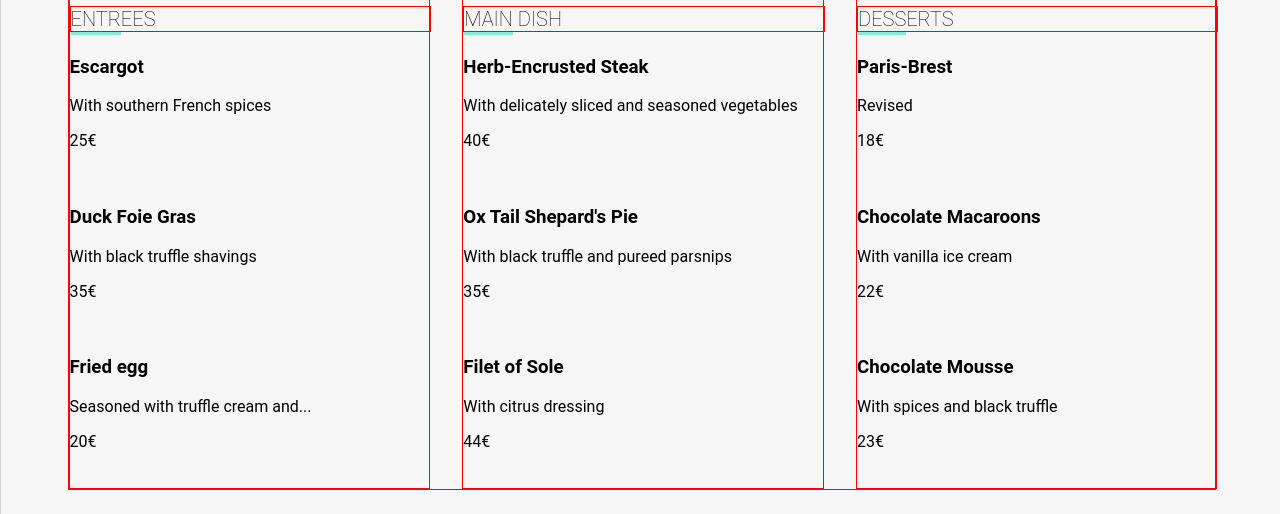
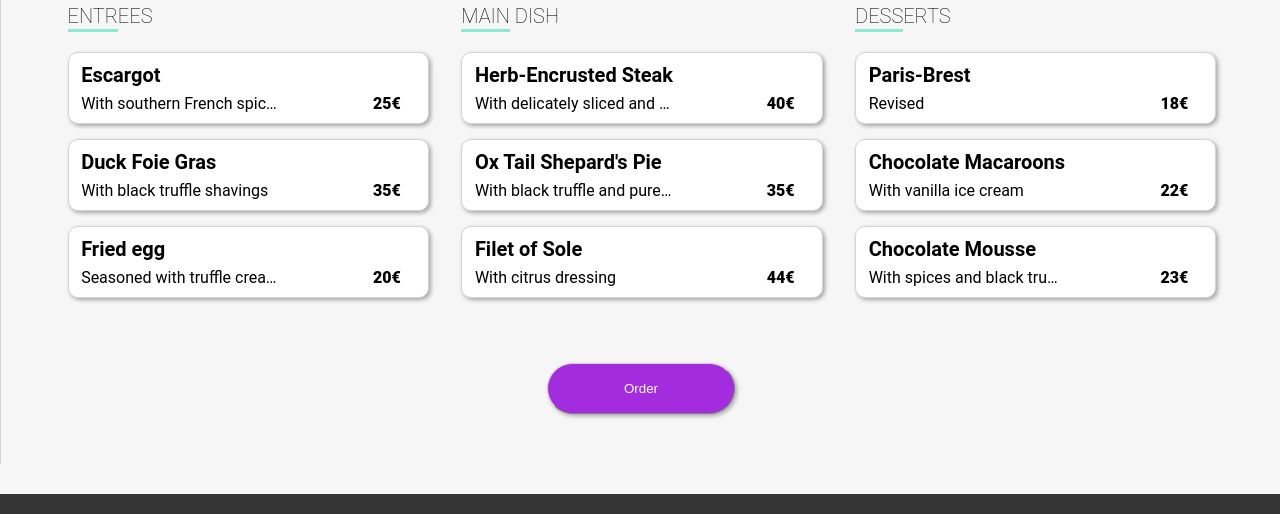
Before and after one commit to anesu98/AnesuisheShipe_2_10-10-2023_A, a plain HTML site: page dist/Menu-1__the-full-palette.html in a window 1280 px wide. Shown: the part 400-914 px from the top of the page. Drawn offline with Linux system fonts and the light colour scheme; a web font is replaced by a local one.

```diff
--- a/dist/Menu-1__the-full-palette.html
+++ b/dist/Menu-1__the-full-palette.html
@@ -12,8 +12,6 @@
     </head>
 
     <body>
-        <div class="loader loader--hidden"></div>
-
         <header>
             <nav class="nav-bar" id="navBar">
                 <a href="./index.html" class="nav-bar__return fa-solid fa-arrow-left"></a>
--- a/scss/1.utils/_mixins.scss
+++ b/scss/1.utils/_mixins.scss
@@ -62,23 +62,3 @@
       opacity: 1;
     }
   }
-
-@keyframes loading {
-  from {transform: rotate(0turn)}
-  to {transform: rotate(1turn)}
-}
-
-@keyframes show {
-  from { opacity: 0 }
-  to { opacity: 1 }
-}
-
-@keyframes hide {
-  from{opacity: 1}
-  to {opacity: 0}
-}
-
-@keyframes display-none {
-  from{display: block}
-  to{display: none}
-}
--- a/scss/1.utils/_normalize.scss
+++ b/scss/1.utils/_normalize.scss
@@ -3,5 +3,4 @@ body {
     padding: 0;
     box-sizing: border-box;
     font-size: 16px;
-    width: 100vw;
 }
--- a/scss/4.components/_meal-label.scss
+++ /dev/null
@@ -1,45 +0,0 @@
-.menu-form {
-
-
-    &__meal-select {
-        @include flex-cntr(row);
-        height: 100%;
-        width: 0%;
-        opacity: 0;
-        visibility: hidden;
-        background-color: rgb(131,232,210);
-        transition: 0.5s width, 0.5s opacity, 0.2s visibility;
-    }
-
-    &__checkbox {
-        color: white;
-        font-size: 21px;
-        transform-origin: center;
-        opacity: 0;
-        visibility: hidden;
-        transition: 0.5s opacity, 0.2s visibility;
-    }
-
-    &__checkbox-hidden {
-        display: none;
-    }
-
-    &__meal-label:hover {
-
-        .menu-form__meal {
-            width: 80%;
-        }
-
-        .menu-form__meal-select {
-            opacity: 1;
-            width: 15%;
-            visibility: visible;
-        }
-
-        .menu-form__checkbox {
-            animation: rotate360 0.5s linear;
-            opacity: 1;
-            visibility: visible;
-        }
-    }
-}
--- a/scss/4.components/_menu-form.scss
+++ b/scss/4.components/_menu-form.scss
@@ -5,17 +5,33 @@
     width: 100%;
     height: auto;
     margin: 0;
-    @include construction-line($element);
    }
 
-   &__fieldset {
+    &__fieldset-title {
+        font-weight: nth($font-weight, 1);
+        font-size: nth($font-size, 4);
+        margin-bottom: 1.5rem;
+
+        span {
+            &:nth-child(1) {
+                padding-bottom: 0.5%;
+                border-bottom: 3px;
+                border-left: 0;
+                border-right: 0;
+                border-top: 0;
+                border-style: solid;
+                border-color: rgb(140, 233, 212);
+            }
+        }
+    }
+
+    &__fieldset {
         width: 100%;
         max-width: 100%;
         margin: 0;
         padding: 0;
         border-style: none;
         opacity: 0;
-        @include construction-line($element);
 
         &:nth-child(1) {
             animation: 2s fade-in forwards;
@@ -30,29 +46,24 @@
         }
     }
 
-    &__fieldset-title {
-        font-weight: nth($font-weight, 1);
-        font-size: nth($font-size, 4);
-        margin-bottom: 1.5rem;
+    &__meal-label {
+        display: flex;
+        flex-direction: row;
+        justify-content: space-between;
+        align-items: center;
+        border-radius: 10px;
+        border-style: solid;
+        border-width: 1px;
+        border-color: lightgray;
+        background-color: rgb(255,255,255);
+        box-shadow: 2px 2px 4px rgba(0, 0, 0, 0.33);
+        overflow: hidden;
         width: 100%;
-        @include construction-line($element);
-
-        span {
-            &:nth-child(1) {
-                padding-bottom: 0.5%;
-                border-bottom: 3px;
-                border-left: 0;
-                border-right: 0;
-                border-top: 0;
-                border-style: solid;
-                border-color: rgb(140, 233, 212);
-            }
-        }
-    }
-
-
-
-    &__meal-label {
+        max-width: 100%;
+        height: 70px;
+        margin: 0 0 15px 0;
+        padding: 0;
+        opacity: 0;
 
         &:nth-child(1) {
             animation: 1s fade-in forwards;
@@ -105,7 +116,76 @@
         }
     }
 
+    &__meal {
+        margin: 12px 0 12px 0;
+        width: 95%;
+        margin-left: 3.5%;
+        transition: 0.5s width;
+    }
 
+    &__meal-name {
+        margin: 0;
+        height: fit-content;
+        width: 95%;
+        max-width: 300px;
+        font-size: nth($font-size , 4);
+        text-overflow: ellipsis;
+        text-wrap: nowrap;
+        overflow: hidden;
+        text-overflow: ellipsis;
+        white-space: nowrap;
+    }
+
+    &__meal-description {
+        margin: 7px 0 0 0;
+        height: 19px;
+        width: 95%;
+        max-width: 95%;
+        display: flex;
+        justify-content: space-between;
+
+        p {
+            margin: 0;
+            text-wrap: nowrap;
+        }
+
+        p:nth-child(1) {
+            height: 19px;
+            text-overflow: ellipsis;
+            overflow: hidden;
+            white-space: nowrap;
+            width: 75%;
+            max-width: 200px;
+        }
+
+        p:nth-child(2) {
+            font-weight: nth($font-weight, 9);
+            width: 10%;
+        }
+    }
+
+    &__meal-select {
+        @include flex-cntr(row);
+        height: 100%;
+        width: 0%;
+        opacity: 0;
+        visibility: hidden;
+        background-color: rgb(131,232,210);
+        transition: 0.5s width, 0.5s opacity, 0.2s visibility;
+    }
+
+    &__checkbox {
+        color: white;
+        font-size: 21px;
+        transform-origin: center;
+        opacity: 0;
+        visibility: hidden;
+        transition: 0.5s opacity, 0.2s visibility;
+    }
+
+    &__checkbox-hidden {
+        display: none;
+    }
 
     &__order-btn {
         @include flex-cntr(row);
@@ -124,12 +204,42 @@
         }
     }
 
+    &__meal-label:hover {
+
+        .menu-form__meal {
+            width: 80%;
+        }
+
+        .menu-form__meal-select {
+            opacity: 1;
+            width: 15%;
+            visibility: visible;
+        }
+
+        .menu-form__checkbox {
+            animation: rotate360 0.5s linear;
+            opacity: 1;
+            visibility: visible;
+        }
+    }
+
     @include breakpoint($tablet-breakpoint) {
         &__fieldset-container {
-            display: grid;
-            grid-template-columns: repeat(3, 1fr);
-            max-width: 100%;
+            display: flex;
+            flex-direction: row;
+            justify-content: center;
+            align-items: flex-start;
             gap: 3%;
+        }
+
+        &__meal-name {
+            max-width: 225px;
+        }
+    }
+
+    @include breakpoint($desktop-breakpoint) {
+        &__meal-name {
+            max-width: 300px;
         }
     }
 }
--- a/scss/5.layout/_restaurants.scss
+++ b/scss/5.layout/_restaurants.scss
@@ -50,7 +50,7 @@
     }
 
     @include breakpoint($desktop-breakpoint) {
-        flex-direction: column;
+        flex-direction: row-reverse;
         width: 100%;
 
         &__heading {
@@ -59,7 +59,7 @@
         }
 
         &__cards {
-            width: 83%;
+            width: 60%;
             display: flex;
             flex-direction: row;
             flex-wrap: wrap;
--- a/scss/main.scss
+++ b/scss/main.scss
@@ -4,10 +4,8 @@
 @import './1.utils/mixins';
 @import './1.utils/functions';
 @import './1.utils/placeholders';
-@import './4.components/loader';
 @import './4.components/button';
 @import './4.components/card';
-@import './4.components/meal-label';
 @import './4.components/menu-form';
 @import './4.components/new-banner';
 @import './5.layout/nav-bar';
```
Also changed, not shown: dist/Menu-2__the-enchanted-plate.html (+0 -2 lines), dist/Menu-3__bastile.html (+0 -2 lines), dist/Menu-4__le-gourmand.html (+0 -2 lines), dist/index.html (+0 -2 lines), dist/css/main.css, scss/4.components/_loader.scss (deleted), 1 other file. Lines whose indentation alone changed are shown as unchanged.
